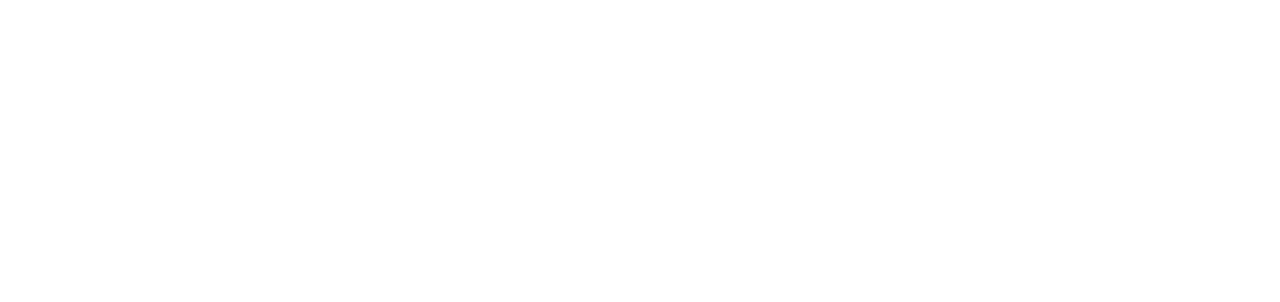
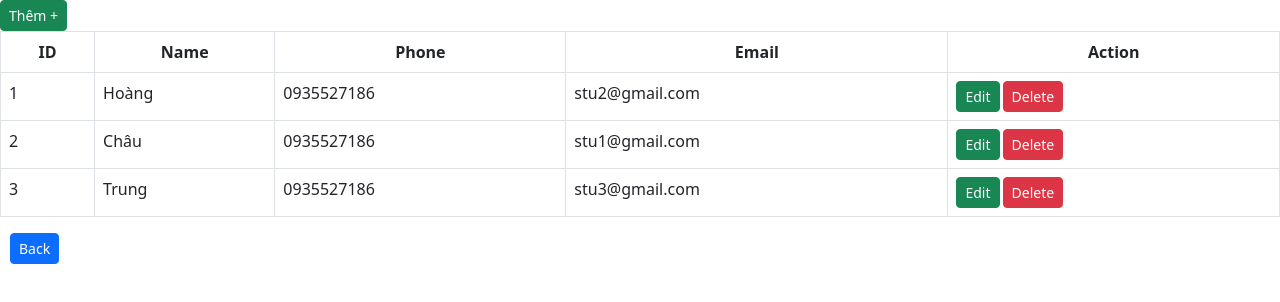
Before and after one commit to tranlenhathoang/c0724l1-wf101, a React (Create React App) app in the folder reactjs_module3/ss8_react-form/quan_ly_sinh_vien_formik/: page /list in a window 1280 px wide. Before the commit this address had no page. Shown: the top 302 px of the page. Built offline with nearby package versions, Linux system fonts and the light colour scheme.

Commit message:
thêm form select checkbox radio

```diff
--- /dev/null
+++ b/reactjs_module3/ss8_react-form/quan_ly_sinh_vien_formik/src/ApiStudent/ApiStudent.js
@@ -0,0 +1,32 @@
+const listStudent = [
+    {
+      id: 1,
+      name: "Hoàng",
+      phone: "0935527186",
+      email: "stu2@gmail.com",
+    },
+    {
+      id: 2,
+      name: "Châu",
+      phone: "0935527186",
+      email: "stu1@gmail.com",
+    },
+    {
+      id: 3,
+      name: "Trung",
+      phone: "0935527186",
+      email: "stu3@gmail.com",
+    },
+  ];
+  export function getStudent() {
+    return listStudent;
+  };
+  export function addStudent(student){
+    listStudent.push(student);
+  }
+  export function deleteStudent(id){
+    const index= listStudent.findIndex(prev => prev.id === id)
+    if (index !== -1){
+      listStudent.splice(index,1)
+    }
+  }
--- a/reactjs_module3/ss8_react-form/quan_ly_sinh_vien_formik/src/App.js
+++ b/reactjs_module3/ss8_react-form/quan_ly_sinh_vien_formik/src/App.js
@@ -3,6 +3,8 @@ import './App.css';
 import { Route, Routes } from 'react-router-dom';
 import Login from './Login/Login';
 import HeaderStudent from './Main/Header';
+import ListStudent from './Main/ListStudent';
+import AddStudent from './Main/AddStudent';
 
 function App() {
   return (
@@ -10,6 +12,8 @@ function App() {
     <Routes>
       <Route path={'/'} element={<Login/>}></Route>
       <Route path={'/homepage'} element={<HeaderStudent/>}/>
+      <Route path={'/list'} element={<ListStudent/>}/>
+      <Route path={'/list/add'} element={<AddStudent/>}/>
     </Routes>
     </>
   );
--- a/reactjs_module3/ss8_react-form/quan_ly_sinh_vien_formik/src/Main/AddStudent.js
+++ b/reactjs_module3/ss8_react-form/quan_ly_sinh_vien_formik/src/Main/AddStudent.js
@@ -0,0 +1,119 @@
+import React from "react";
+import { Formik, Form, Field, ErrorMessage } from "formik";
+import { addStudent } from "../ApiStudent/ApiStudent";
+import { Link, useNavigate } from "react-router-dom";
+import * as Yup from 'yup';
+
+const AddStudent = () => {
+    const navigate = useNavigate();
+  const handleSubmit = (value) => {
+    addStudent(value);
+    navigate('/list');
+  };
+  const handleValidate = Yup.object({
+    name: Yup.string().required('Không được để trống'),
+    phone: Yup.string().required('Không được để trống'),
+    email: Yup.string().required('Không được để trống'),
+    gender: Yup.string().required('Không được để trống'),
+    course: Yup.array().min(1,'Vui lòng chọn ít nhất 1 môn học'),
+    city: Yup.string().required('Không được để trống'),
+
+  });
+  return (
+    <>
+      <Formik
+        initialValues={{ name: "", phone: "", email: "", gender:"", course: [], city:"" }}
+        onSubmit={handleSubmit}
+        validationSchema={handleValidate}
+      >
+        <Form className={"text-center"}>
+          {/* <div className={"mb-3"}>
+            <label className="col-sm-2">ID:</label>
+            <Field type="text" name="id" />
+            <ErrorMessage
+              name="id"
+              style={{ color: "red" }}
+              component="div"
+            />
+          </div> */}
+          <div className={"mb-3"}>
+            <label className="col-sm-2">Name:</label>
+            <Field type="text" name="name" />
+            <ErrorMessage
+              name="name"
+              className={"text-danger"}
+              component="div"
+            />
+          </div>
+          <div className={"mb-3"}>
+            <label className="col-sm-2">Phone:</label>
+            <Field type="text" name="phone" />
+            <ErrorMessage
+              name="phone"
+              className={"text-danger"}
+              component="div"
+            />
+          </div>
+          <div className={"mb-3"}>
+            <label className="col-sm-2">Email:</label>
+            <Field type="text" name="email" />
+            <ErrorMessage
+              name="email"
+              className={"text-danger"}
+              component="div"
+            />
+          </div>
+          {/* radio gender */}
+          <div className={"mb-3"}>
+            <label className="col-sm-2">Giới tính:</label>
+            <Field type="radio" name="gender" value='Male' />Male
+            <Field type="radio" name="gender" value='Female' />Female
+            <ErrorMessage
+              name="gender"
+              className={"text-danger"}
+              component="div"
+            />
+          </div>
+          {/* checkbox Course */}
+          <div className={"mb-3"}>
+            <label className="col-sm-2">Môn học:</label>
+            <Field type="checkbox" name="course" value='Toán' />Toán
+            <Field type="checkbox" name="course" value='Lý' />Lý
+            <Field type="checkbox" name="course" value='Hoá' />Hoá
+            <ErrorMessage
+              name="course"
+              className={"text-danger"}
+              component="div"
+            />
+          </div>
+          {/* select City */}
+          <div className={"mb-3"}>
+            <label className="col-sm-2">Thành Phố:</label>
+            <Field as="select" name="city">
+                <option value="">----Chọn Thành Phố----</option>
+                <option value="HaNoi">HaNoi</option>
+                <option value="HoChiMinh">HoChiMinh</option>
+                <option value="DaNang">DaNang</option>
+                <option value="Hue">Hue</option>
+                <option value="CanTho">CanTho</option>
+            </Field>
+            <ErrorMessage
+              name="city"
+              className={"text-danger"}
+              component="div"
+            />
+          </div>
+          <div className={"mb-3"}>
+            <button className={"btn btn-sm btn-primary"} type="submit">
+              Submit
+            </button>
+            <Link style={{marginLeft: '10px'}} className={"btn btn-sm btn-primary"} to="/list">
+              Back
+            </Link>
+          </div>
+        </Form>
+      </Formik>
+    </>
+  );
+};
+export default AddStudent;
--- /dev/null
+++ b/reactjs_module3/ss8_react-form/quan_ly_sinh_vien_formik/src/Main/DeleteStudent.js
@@ -0,0 +1,46 @@
+import React from "react";
+
+const DeleteStudent = ({onClose, studentDelete, onDelete}) => {
+
+  return (
+    <>
+      <div className={`modal show d-block`} tabIndex="-1">
+        <div className="modal-dialog">
+          <div className="modal-content">
+            <div className="modal-header">
+              <h5 className="modal-title">Modal title</h5>
+              <button
+                type="button"
+                className="btn-close"
+                data-bs-dismiss="modal"
+                aria-label="Close"
+                onClick={onClose}
+              ></button>
+            </div>
+            <div className="modal-body">
+              <p>Bạn có chắc muốn xoá Student: {studentDelete.name}</p>
+            </div>
+            <div className="modal-footer">
+              <button
+                type="button"
+                className="btn btn-secondary"
+                data-bs-dismiss="modal"
+                onClick={onClose}
+              >
+                Close
+              </button>
+              <button
+                onClick={() => onDelete(studentDelete.id)}
+                type="button"
+                className="btn btn-primary"
+              >
+                Save changes
+              </button>
+            </div>
+          </div>
+        </div>
+      </div>
+    </>
+  );
+};
+export default DeleteStudent;
--- a/reactjs_module3/ss8_react-form/quan_ly_sinh_vien_formik/src/Main/Header.js
+++ b/reactjs_module3/ss8_react-form/quan_ly_sinh_vien_formik/src/Main/Header.js
@@ -25,12 +25,12 @@ const HeaderStudent = () => {
           <div className="collapse navbar-collapse" id="navbarSupportedContent">
             <ul className="navbar-nav me-auto mb-2 mb-lg-0">
               <li className="nav-item">
-                <Link className="nav-link active" to="/">
+                <Link className="nav-link active" to="/homepage">
                   Home
                 </Link>
               </li>
               <li className="nav-item">
-                <Link className="nav-link" to="/product">
+                <Link className="nav-link" to="/list">
                   List
                 </Link>
               </li>
--- a/reactjs_module3/ss8_react-form/quan_ly_sinh_vien_formik/src/Main/ListStudent.js
+++ b/reactjs_module3/ss8_react-form/quan_ly_sinh_vien_formik/src/Main/ListStudent.js
@@ -0,0 +1,68 @@
+import React, { useEffect, useState } from "react";
+import { deleteStudent, getStudent } from "../ApiStudent/ApiStudent";
+import { Link } from "react-router-dom";
+import DeleteStudent from "./DeleteStudent";
+
+const ListStudent = () => {
+  const [students, setStudent] = useState([]);
+  const [isShowModal, setIsShowModal] = useState(false);
+  const [studentDelete, setStudentDelete] =useState('');
+
+  useEffect(() => {
+    setStudent(() => [...getStudent()]);
+  }, []);
+  const handleShowModal = (student)=>{
+    setIsShowModal(!isShowModal);
+    setStudentDelete(student);
+  }
+  const handleDelete = (id)=>{
+    deleteStudent(id)
+    setStudent(getStudent());
+    setIsShowModal(false);
+  }
+  return (
+    <>
+      <Link className={"btn btn-sm btn-success"} to={"/list/add"}>Thêm +</Link>
+      <table className={"table table-bordered"}>
+        <thead>
+          <tr className={"text-center"}>
+            <th>ID</th>
+            <th>Name</th>
+            <th>Phone</th>
+            <th>Email</th>
+            <th>Action</th>
+          </tr>
+        </thead>
+        <tbody>
+          {students.map((e, i) => (
+            <tr key={i}>
+              <td>{i + 1}</td>
+              <td>{e.name}</td>
+              <td>{e.phone}</td>
+              <td>{e.email}</td>
+              <td>
+                <button className={"btn btn-sm btn-success"}>Edit</button>
+                <button
+                    onClick={() => handleShowModal(e)}
+                  style={{ marginLeft: "3px" }}
+                  className={"btn btn-sm btn-danger"}
+                >
+                  Delete
+                </button>
+              </td>
+            </tr>
+          ))}
+        </tbody>
+      </table>
+      {isShowModal && <DeleteStudent onClose={handleShowModal} studentDelete={studentDelete} onDelete={handleDelete}/>}
+      <Link
+        style={{ marginLeft: "10px" }}
+        className={"btn btn-sm btn-primary"}
+        to="/homepage"
+      >
+        Back
+      </Link>
+    </>
+  );
+};
+export default ListStudent;
```
